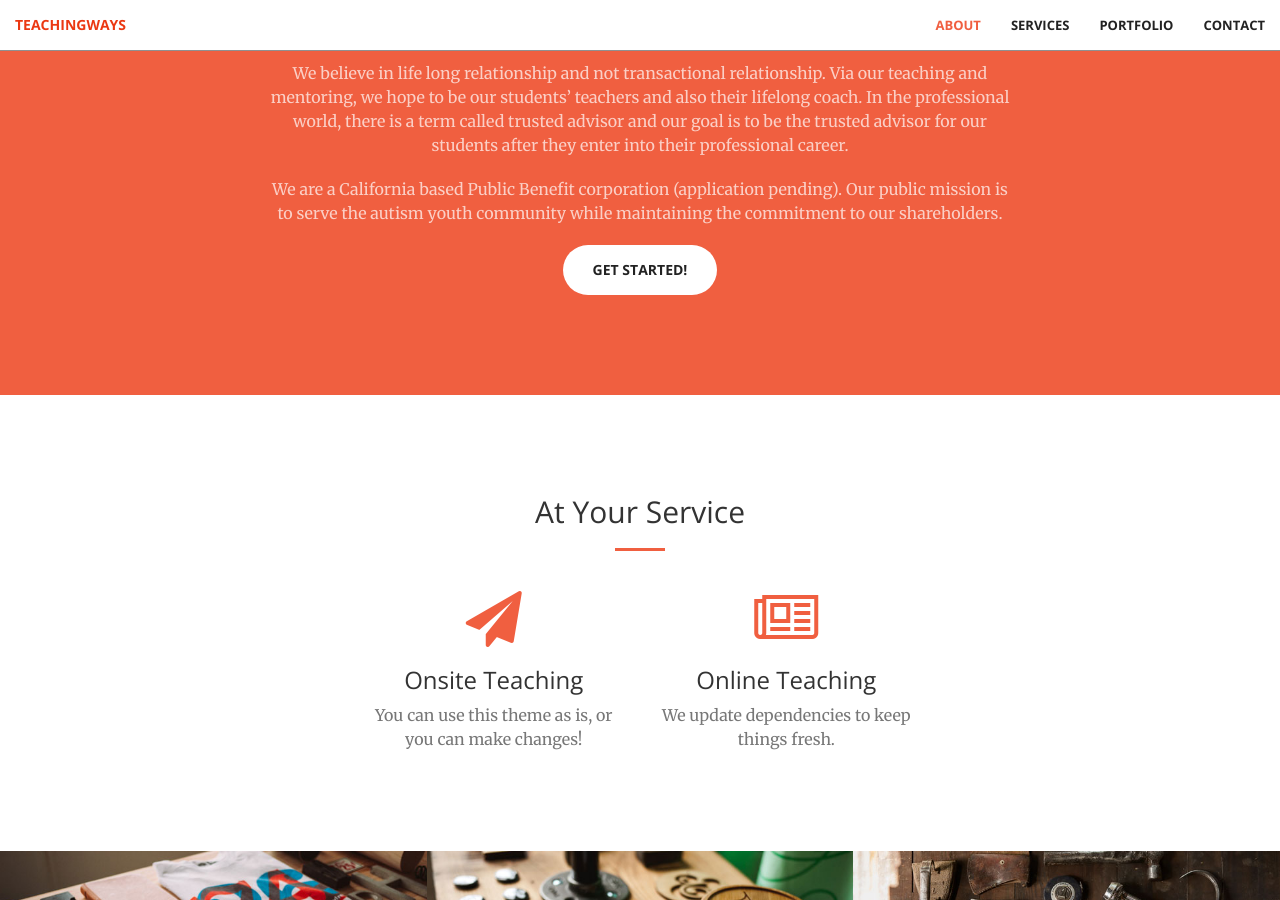
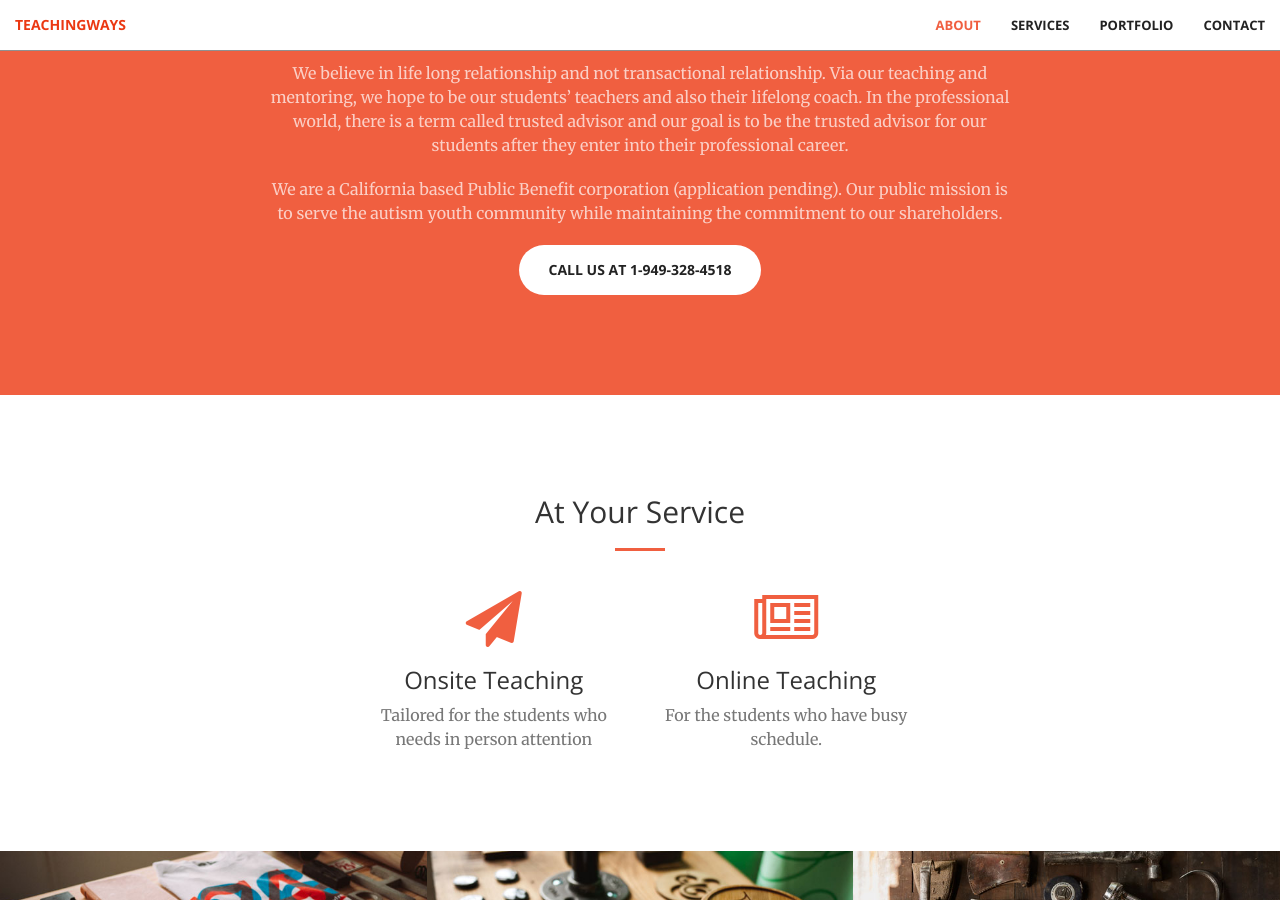
Before and after one commit to muadminis/teachingways_site, a Jekyll site: the page built from index.html, in a window 1280 px wide and 900 px high, scrolled down 1083 px. Built offline with Jekyll 4.4.1, drawn with Linux system fonts in a browser that asks for light colours; some of the changed text lies outside the part shown.

Commit message:
Long
Co-Authored-By: kevinyu600 <kevinyu600@users.noreply.github.com>

```diff
--- a/_includes/call-to-action.html
+++ b/_includes/call-to-action.html
@@ -7,7 +7,7 @@
                 <p class="text-faded">We believe in helping autism youth to attain the best possible life experience.  We hope to see them in believing themselves when they reach to adulthood.</p>
                 <p class="text-faded">We believe in life long relationship and not transactional relationship.  Via our teaching and mentoring, we hope to be our students’ teachers and also their lifelong coach.  In the professional world, there is a term called trusted advisor and our goal is to be the trusted advisor for our students after they enter into their professional career.</p>
 				<p class="text-faded">We are a California based Public Benefit corporation (application pending).  Our public mission is to serve the autism youth community while maintaining the commitment to our shareholders.</p>
-				<a href="#" class="btn btn-default btn-xl">Get Started!</a>
+				<a href="#" class="btn btn-default btn-xl">Call us at 1-949-328-4518</a>
             </div>
         </div>
     </div>
--- a/_includes/contact.html
+++ b/_includes/contact.html
@@ -4,25 +4,21 @@
             <div class="col-lg-8 col-lg-offset-2 text-center">
                 <h2 class="section-heading">Let's Get In Touch!</h2>
                 <hr class="primary">
-                <p>Ready to start your next project with us? That's great! Give us a call or send us an email and we will get back to you as soon as possible!</p>
+                <p>Call us or email us!</p>
             </div>
-        <div class="col-lg-2 col-lg-offset-2 text-center">
+        <!--<div class="col-lg-2 col-lg-offset-2 text-center">
             <a href="https://twitter.com/{{ site.twitter_username }}">
                 <i class="fa fa-twitter fa-3x wow bounceIn" data-wow-delay=".1s"></i>
                 <p>{{ site.twitter_username }}</p>
             </a>
+        </div> -->
+        <div class="col-lg-2 col-lg-offset-1 text-center">
+            <i class="fa fa-envelope-o fa-3x wow bounceIn" data-wow-delay=".1s"></i>
+                <p>info@teachingways.com</p>
         </div>
         <div class="col-lg-2 col-lg-offset-1 text-center">
-            <a href="mailto:{{ site.email }}">
-            <i class="fa fa-envelope-o fa-3x wow bounceIn" data-wow-delay=".1s"></i>
-                <p>{{ site.email }}</p>
-            </a>
-        </div>
-        <div class="col-lg-2 col-lg-offset-1 text-center">
-            <a href="https://github.com/{{ site.github_username }}">
-            <i class="fa fa-github fa-3x wow bounceIn" data-wow-delay=".1s"></i>
-                <p>{{ site.github_username }}</p>
-            </a>
+            <i class="fa fa-phone fa-3x wow bounceIn" data-wow-delay=".1s"></i>
+                <p>1-949-328-4518</p>
         </div>
 
     </div>
--- a/_includes/header.html
+++ b/_includes/header.html
@@ -3,7 +3,7 @@
         <div class="header-content-inner">
             <h1>90% of adult on the autism spectrum are unemployed.</h1></br><h1 style="color:yellow;">Start learning TODAY with us to change that.</h1>
             <hr>
-            <p>We teach and mentor your child with technical skills and tools required to be successful in technology field. </p>
+            <p style="color:white;">We teach and mentor your child with technical skills and tools required to be successful in technology field. </p>
 			<div class="embed-responsive embed-responsive-1by1">
 				<iframe class="embed-responsive-item" src="https://www.youtube.com/embed/XUAsU_zQVMo?rel=0"></iframe>
 			</div>
--- a/_includes/services.html
+++ b/_includes/services.html
@@ -18,14 +18,14 @@
                 <div class="service-box">
                     <i class="fa fa-4x fa-paper-plane wow bounceIn text-primary" data-wow-delay=".1s"></i>
                     <h3>Onsite Teaching</h3>
-                    <p class="text-muted">You can use this theme as is, or you can make changes!</p>
+                    <p class="text-muted">Tailored for the students who needs in person attention</p>
                 </div>
             </div>
             <div class="col-lg-3 col-md-6 text-center">
                 <div class="service-box">
                     <i class="fa fa-4x fa-newspaper-o wow bounceIn text-primary" data-wow-delay=".2s"></i>
                     <h3>Online Teaching</h3>
-                    <p class="text-muted">We update dependencies to keep things fresh.</p>
+                    <p class="text-muted">For the students who have busy schedule.</p>
                 </div>
             </div>
             <div class="col-lg-3 col-md-6 text-center">
```
